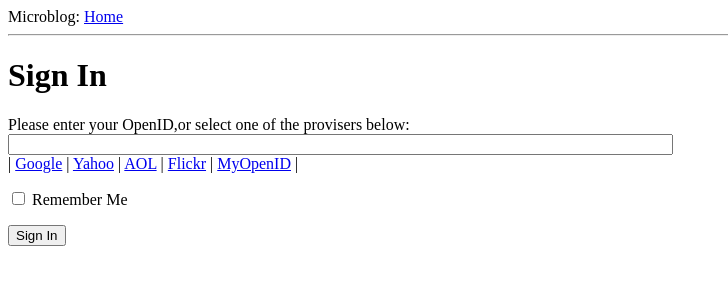
After one commit to komalunde/blog, a Flask app: page /login in a window 1280 px wide. The commit adds this page. Shown: the top 300 px of the page, without its empty margins (0-728 px from the left). Run offline with Flask 2, Linux system fonts and the light colour scheme.

Commit message:
sign in page

```diff
--- a/app/__init__.py
+++ b/app/__init__.py
@@ -1,4 +1,5 @@
 from flask import Flask
 
 app = Flask(__name__)
+app.config.from_object('config')
 from app import views
--- /dev/null
+++ b/app/forms.py
@@ -0,0 +1,7 @@
+from flask_wtf import Form
+from wtforms import StringField, BooleanField
+from wtforms.validators import DataRequired
+
+class LoginForm(Form):
+    openid = StringField('openid', validators=[DataRequired()])
+    remember_me = BooleanField('remember_me', default=False)
--- a/app/templates/base.html
+++ b/app/templates/base.html
@@ -9,6 +9,16 @@
   <body>
     <div>Microblog: <a href="/index">Home</a></div>
     <hr>
+    {% with messages = get_flashed_messages() %}
+      {% if messages %}
+        <ul>
+        {% for message in messages %}
+            <li>{{ message }} </li>
+        {% endfor %}
+        </ul>
+      {% endif %}
+    {% endwith %}
+
     {% block content %}{% endblock %}
   </body>
 </html>
--- /dev/null
+++ b/app/templates/login.html
@@ -0,0 +1,36 @@
+<!-- extend from base layout -->
+{% extends "base.html" %}
+
+{% block content %}
+<script type="text/javascript">
+function set_openid(openid, pr)
+{
+    u = openid.search('<username>')
+    if (u != -1) {
+        // openid requires username
+        user = prompt('Enter your ' + pr + ' username:')
+        openid = openid.substr(0, u) + user
+    }
+    form = document.forms['login'];
+    form.elements['openid'].value = openid
+}
+</script>
+
+  <h1>Sign In</h1>
+  <form action="."  method="post" name="login">
+      {{ form.hidden_tag() }}
+      <p>
+          Please enter your OpenID,or select one of the provisers below:<br>
+          {{ form.openid(size=80) }}
+          {% for error in form.openid.errors %}
+            <span style="color: red;">[{{error}}]</span>
+          {% endfor %}<br>
+           |{% for pr in providers %}
+          <a href="javascript:set_openid('{{ pr.url }}', '{{ pr.name }}');">{{ pr.name }}</a> |
+        {% endfor %}
+
+      </p>
+      <p>{{ form.remember_me }} Remember Me</p>
+      <p><input type="submit" value="Sign In"></p>
+  </form>
+{% endblock %}
--- a/app/views.py
+++ b/app/views.py
@@ -1,5 +1,7 @@
-from flask import render_template
-from app import app
+from flask import render_template,flash,redirect
+from  app import app
+from .forms import LoginForm
+
 
 @app.route('/')
 @app.route('/index')
@@ -13,4 +15,18 @@ def index():
                  'body':'The Avengers movie was so cool!'
              }
     ]
-    return render_template('index.html',title='Home',user=user,posts=posts)
+    """return render_template('index.html',
+                           title='Home',
+                           user=user,posts=posts)"""
+
+
+@app.route('/login',methods=['GET','POST'])
+def login():
+    form = LoginForm()
+    if form.validate_on_submit():
+        flash('login requested for OpenID="%s", remember_me=%s'%
+              (form.openid.data, str(form.remember_me.data)))
+        return redirect('/index')
+    return render_template('login.html',title='Sign In',
+                           form=form,
+                           providers=app.config['OPENID_PROVIDERS'])
--- a/run.py
+++ b/run.py
@@ -1,2 +1,3 @@
 from app import app
-app.run(debug=True)
+if __name__=='__main__':
+ app.run(debug=True)
```
Also changed, not shown: config.py (added, +9 -0 lines), 4 other files.
